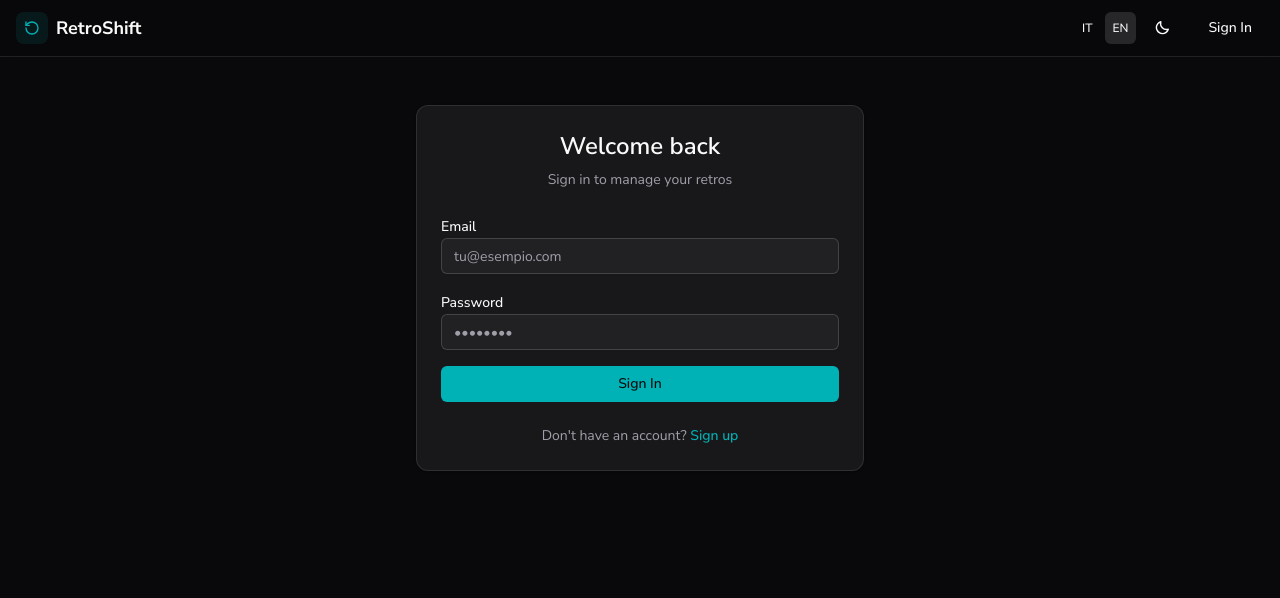
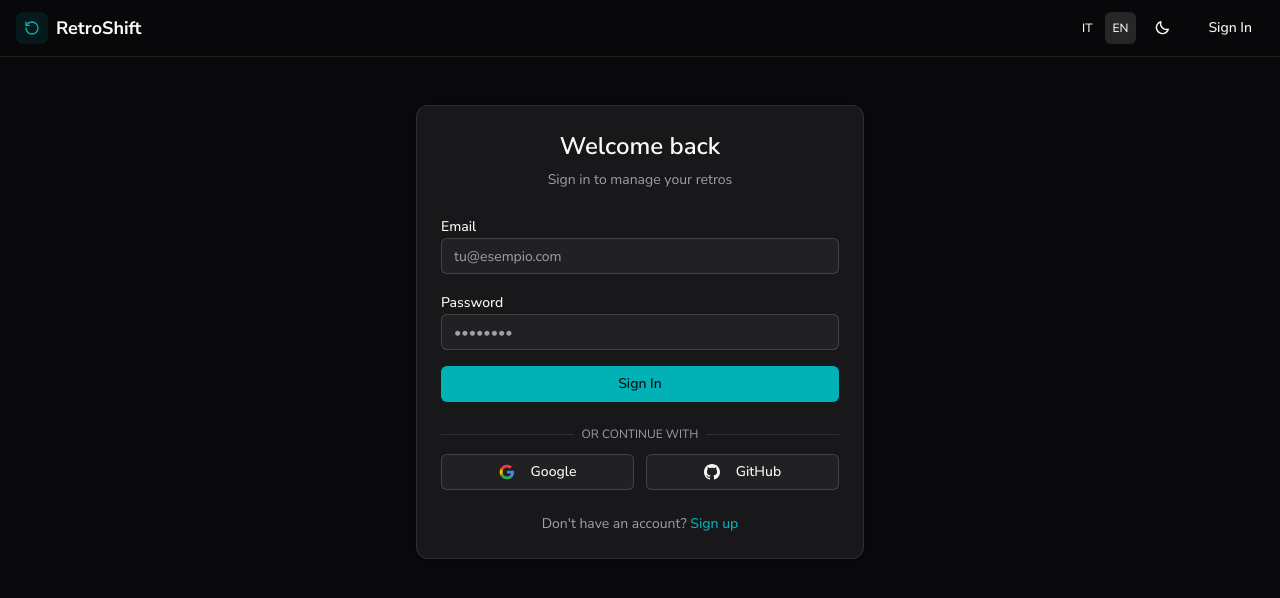
Before and after one commit to ShiftClawCO/retroshift, a Next.js app: page /login in a window 1280 px wide. Shown: the top 598 px of the page. Built offline with nearby package versions, Linux system fonts and the light colour scheme; no server answers.

Commit message:
feat: add Google and GitHub OAuth login

```diff
--- a/messages/en.json
+++ b/messages/en.json
@@ -25,7 +25,10 @@
     "confirmationSent": "We sent a confirmation link to",
     "clickLink": "Click the link in the email to activate your account.",
     "logout": "Sign out",
-    "myRetros": "My Retros"
+    "myRetros": "My Retros",
+    "orContinueWith": "or continue with",
+    "continueWithGoogle": "Continue with Google",
+    "continueWithGithub": "Continue with GitHub"
   },
   "home": {
     "title": "RetroShift",
--- a/messages/it.json
+++ b/messages/it.json
@@ -25,7 +25,10 @@
     "confirmationSent": "Abbiamo inviato un link di conferma a",
     "clickLink": "Clicca il link nell'email per attivare il tuo account.",
     "logout": "Esci",
-    "myRetros": "Le mie Retro"
+    "myRetros": "Le mie Retro",
+    "orContinueWith": "oppure continua con",
+    "continueWithGoogle": "Continua con Google",
+    "continueWithGithub": "Continua con GitHub"
   },
   "home": {
     "title": "RetroShift",
--- a/src/app/auth/callback/route.ts
+++ b/src/app/auth/callback/route.ts
@@ -4,7 +4,7 @@ import { createClient } from '@/lib/supabase/server'
 export async function GET(request: Request) {
   const { searchParams, origin } = new URL(request.url)
   const code = searchParams.get('code')
-  const next = searchParams.get('next') ?? '/create'
+  const next = searchParams.get('redirect') ?? searchParams.get('next') ?? '/create'
 
   if (code) {
     const supabase = await createClient()
--- a/src/app/login/page.tsx
+++ b/src/app/login/page.tsx
@@ -9,6 +9,7 @@ import { Button } from '@/components/ui/button'
 import { Card, CardContent, CardDescription, CardHeader, CardTitle } from '@/components/ui/card'
 import { Input } from '@/components/ui/input'
 import Header from '@/components/Header'
+import OAuthButtons from '@/components/OAuthButtons'
 
 export default function LoginPage() {
   const router = useRouter()
@@ -94,6 +95,10 @@ export default function LoginPage() {
                 </Button>
               </form>
 
+              <div className="mt-6">
+                <OAuthButtons redirectTo={redirectTo} />
+              </div>
+
               <div className="mt-6 text-center text-sm">
                 <span className="text-muted-foreground">{t('auth.noAccount')}</span>{' '}
                 <Link href="/signup" className="text-primary hover:underline font-medium">
--- a/src/app/signup/page.tsx
+++ b/src/app/signup/page.tsx
@@ -9,6 +9,7 @@ import { Button } from '@/components/ui/button'
 import { Card, CardContent, CardDescription, CardHeader, CardTitle } from '@/components/ui/card'
 import { Input } from '@/components/ui/input'
 import Header from '@/components/Header'
+import OAuthButtons from '@/components/OAuthButtons'
 
 export default function SignupPage() {
   const router = useRouter()
@@ -148,6 +149,10 @@ export default function SignupPage() {
                 </Button>
               </form>
 
+              <div className="mt-6">
+                <OAuthButtons />
+              </div>
+
               <div className="mt-6 text-center text-sm">
                 <span className="text-muted-foreground">{t('auth.haveAccount')}</span>{' '}
                 <Link href="/login" className="text-primary hover:underline font-medium">
--- /dev/null
+++ b/src/components/OAuthButtons.tsx
@@ -0,0 +1,91 @@
+'use client'
+
+import { useState } from 'react'
+import { useTranslations } from 'next-intl'
+import { createClient } from '@/lib/supabase/client'
+import { Button } from '@/components/ui/button'
+
+interface OAuthButtonsProps {
+  redirectTo?: string
+}
+
+export default function OAuthButtons({ redirectTo = '/create' }: OAuthButtonsProps) {
+  const t = useTranslations('auth')
+  const [loading, setLoading] = useState<'google' | 'github' | null>(null)
+
+  const handleOAuth = async (provider: 'google' | 'github') => {
+    setLoading(provider)
+    const supabase = createClient()
+
+    await supabase.auth.signInWithOAuth({
+      provider,
+      options: {
+        redirectTo: `${window.location.origin}/auth/callback?redirect=${encodeURIComponent(redirectTo)}`,
+      },
+    })
+  }
+
+  return (
+    <div className="space-y-3">
+      <div className="relative">
+        <div className="absolute inset-0 flex items-center">
+          <span className="w-full border-t" />
+        </div>
+        <div className="relative flex justify-center text-xs uppercase">
+          <span className="bg-card px-2 text-muted-foreground">
+            {t('orContinueWith')}
+          </span>
+        </div>
+      </div>
+
+      <div className="grid grid-cols-2 gap-3">
+        <Button
+          type="button"
+          variant="outline"
+          onClick={() => handleOAuth('google')}
+          disabled={loading !== null}
+        >
+          {loading === 'google' ? (
+            <span className="animate-spin mr-2">⏳</span>
+          ) : (
+            <svg className="mr-2 h-4 w-4" viewBox="0 0 24 24">
+              <path
+                d="M22.56 12.25c0-.78-.07-1.53-.2-2.25H12v4.26h5.92c-.26 1.37-1.04 2.53-2.21 3.31v2.77h3.57c2.08-1.92 3.28-4.74 3.28-8.09z"
+                fill="#4285F4"
+              />
+              <path
+                d="M12 23c2.97 0 5.46-.98 7.28-2.66l-3.57-2.77c-.98.66-2.23 1.06-3.71 1.06-2.86 0-5.29-1.93-6.16-4.53H2.18v2.84C3.99 20.53 7.7 23 12 23z"
+                fill="#34A853"
+              />
+              <path
+                d="M5.84 14.09c-.22-.66-.35-1.36-.35-2.09s.13-1.43.35-2.09V7.07H2.18C1.43 8.55 1 10.22 1 12s.43 3.45 1.18 4.93l2.85-2.22.81-.62z"
+                fill="#FBBC05"
+              />
+              <path
+                d="M12 5.38c1.62 0 3.06.56 4.21 1.64l3.15-3.15C17.45 2.09 14.97 1 12 1 7.7 1 3.99 3.47 2.18 7.07l3.66 2.84c.87-2.6 3.3-4.53 6.16-4.53z"
+                fill="#EA4335"
+              />
+            </svg>
+          )}
+          Google
+        </Button>
+
+        <Button
+          type="button"
+          variant="outline"
+          onClick={() => handleOAuth('github')}
+          disabled={loading !== null}
+        >
+          {loading === 'github' ? (
+            <span className="animate-spin mr-2">⏳</span>
+          ) : (
+            <svg className="mr-2 h-4 w-4" fill="currentColor" viewBox="0 0 24 24">
+              <path d="M12 0c-6.626 0-12 5.373-12 12 0 5.302 3.438 9.8 8.207 11.387.599.111.793-.261.793-.577v-2.234c-3.338.726-4.033-1.416-4.033-1.416-.546-1.387-1.333-1.756-1.333-1.756-1.089-.745.083-.729.083-.729 1.205.084 1.839 1.237 1.839 1.237 1.07 1.834 2.807 1.304 3.492.997.107-.775.418-1.305.762-1.604-2.665-.305-5.467-1.334-5.467-5.931 0-1.311.469-2.381 1.236-3.221-.124-.303-.535-1.524.117-3.176 0 0 1.008-.322 3.301 1.23.957-.266 1.983-.399 3.003-.404 1.02.005 2.047.138 3.006.404 2.291-1.552 3.297-1.23 3.297-1.23.653 1.653.242 2.874.118 3.176.77.84 1.235 1.911 1.235 3.221 0 4.609-2.807 5.624-5.479 5.921.43.372.823 1.102.823 2.222v3.293c0 .319.192.694.801.576 4.765-1.589 8.199-6.086 8.199-11.386 0-6.627-5.373-12-12-12z"/>
+            </svg>
+          )}
+          GitHub
+        </Button>
+      </div>
+    </div>
+  )
+}
```
Also changed, not shown: 1 other file (tests, documents, lock files or other folders).
